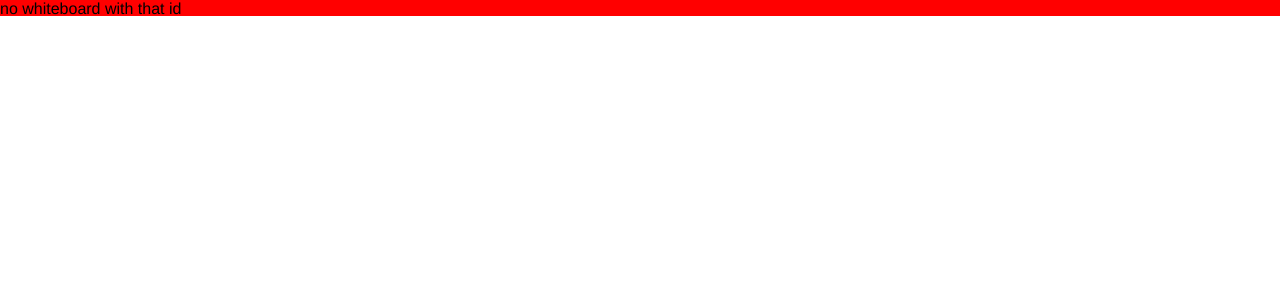
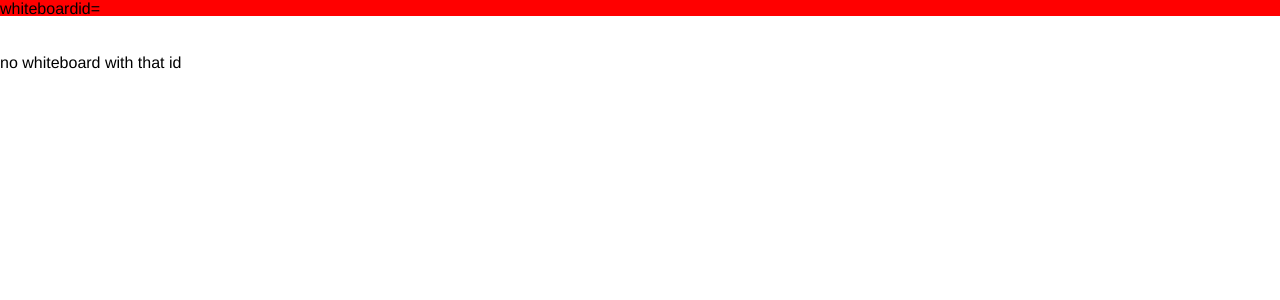
Before and after one commit to shewu/whiteboard, a PHP site: page /whiteboard.php?create=1 in a window 1280 px wide. Shown: the top 300 px of the page. Run offline with PHP 8.4, Linux system fonts and the light colour scheme; data that the repository does not hold is empty.

Commit message:
fixed bug in whiteboard.php

```diff
--- a/whiteboard.php
+++ b/whiteboard.php
@@ -25,6 +25,7 @@ if(get_field('create') == 'yes') {
 	$whiteboard_id = mysql_insert_id();
 } else {
 	$whiteboardid = get_field('whiteboard_id');
+	echo "whiteboardid=$whiteboard_id<br><br><br>";
 	$result = mysql_query("SELECT name FROM whiteboards WHERE id=$whiteboard_id") or die('select query failed');
 	$row = mysql_fetch_array($result, MYSQL_ASSOC);
 	if($row) {
```
